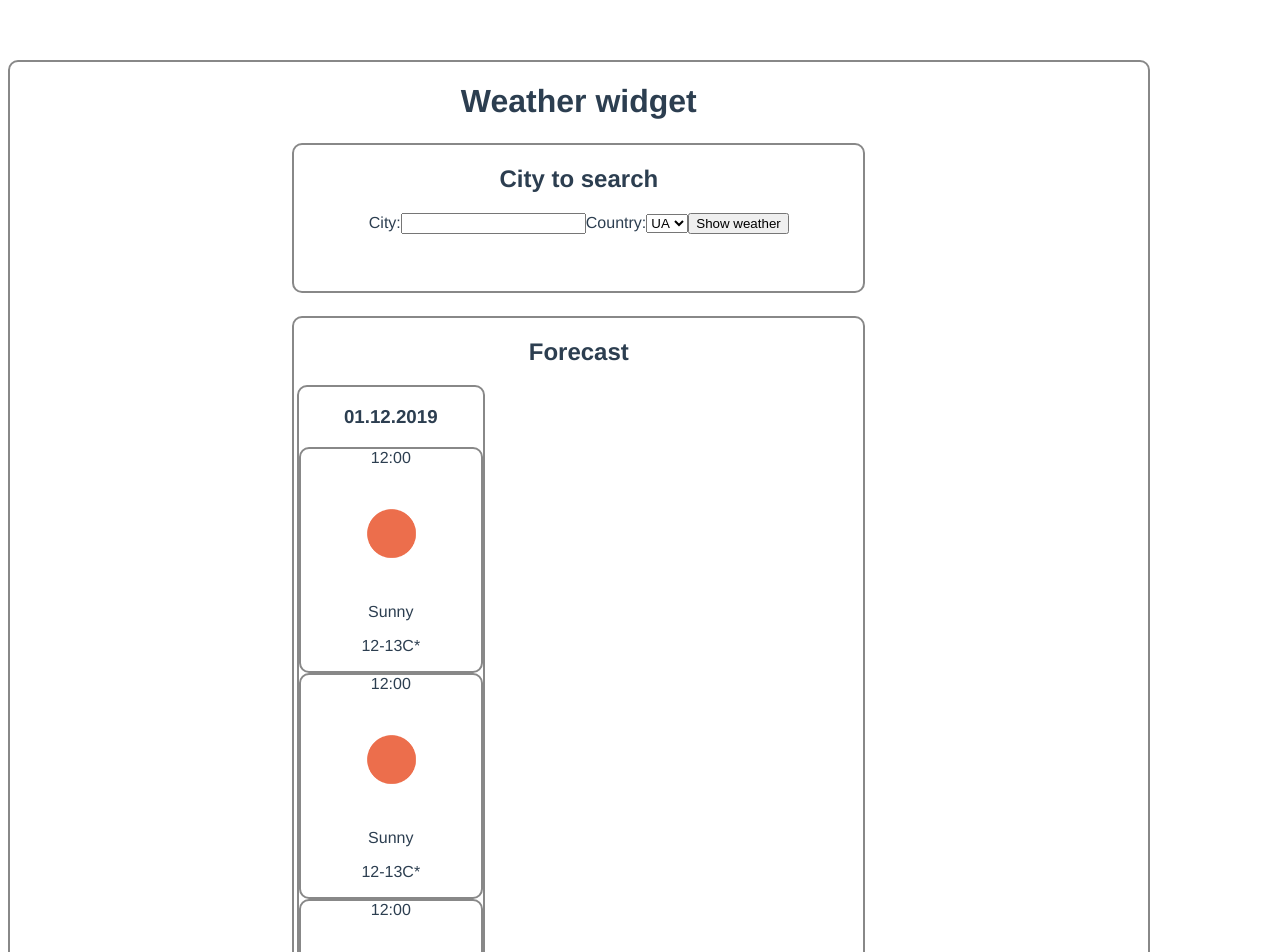
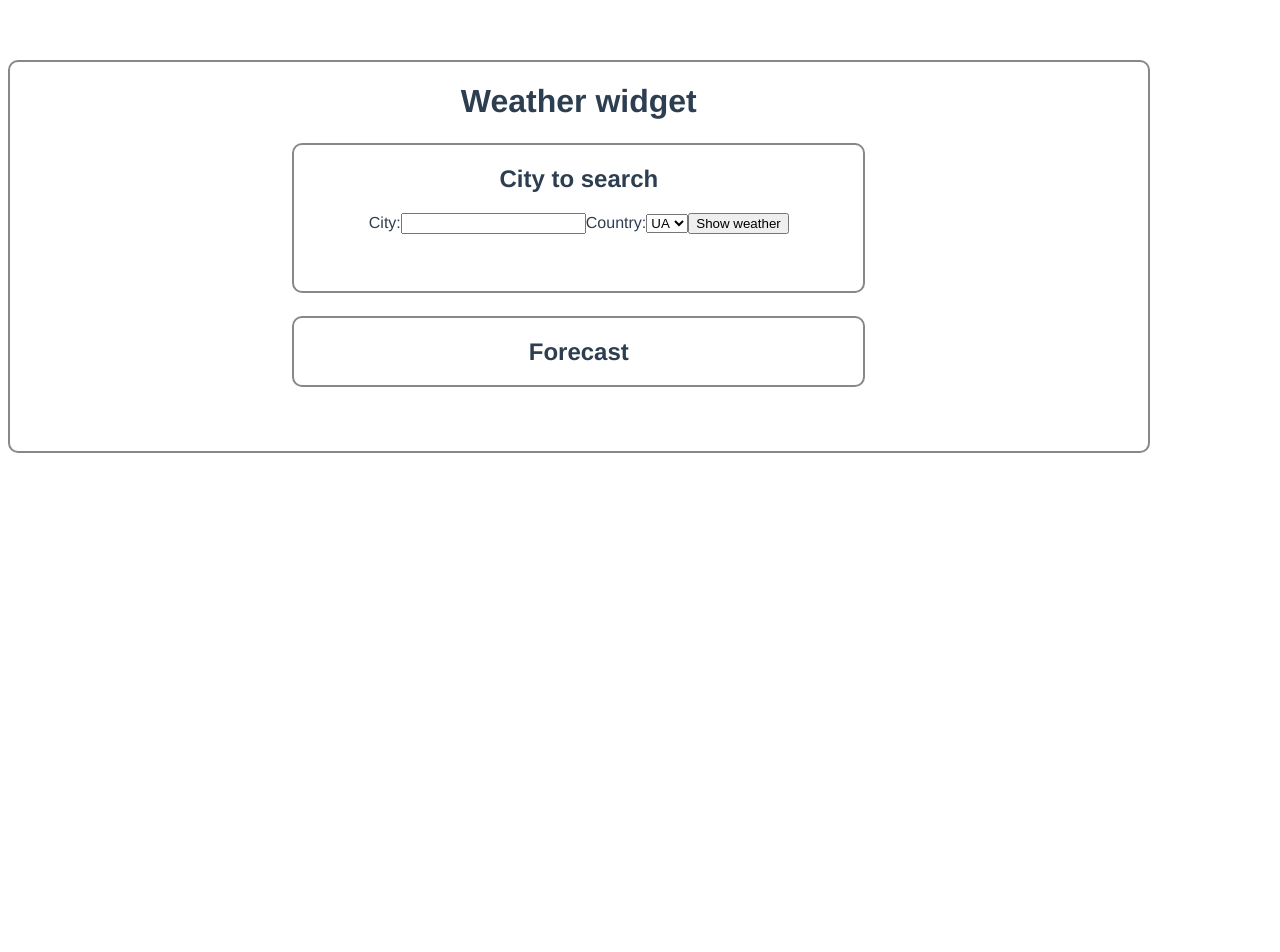
Before and after one commit to AlexKuskov/homework-6-js, a Vue app: page / in a window 1280 px wide. Shown: the top 952 px of the page. After the commit the page ends 800 px from the top, so only its background shows below. Built offline with nearby package versions, Linux system fonts and the light colour scheme.

Commit message:
Add weather data rendering in day cards

```diff
--- a/src/components/CityToSearch.vue
+++ b/src/components/CityToSearch.vue
@@ -1,6 +1,6 @@
 <template>
   <form v-on:submit="getForecastData" id="city-to-search" class="city-to-search block">
-    <h2>City to search {{ $store.state.count }}</h2>
+    <h2>City to search</h2>
 
     <label for="city">City:</label>
     <input type="text" name="city" id="city">
@@ -13,15 +13,15 @@
       <option value="de">DE</option>
     </select>
 
-    <!-- <button type="button" v-on:click="getForecastData">Show weather</button> -->
     <button type="submit">Show weather</button>
-    <!-- <show-weather-button /> -->
   </form>
 </template>
 
 <script>
 import Vue from 'vue';
 import axios from 'axios';
+import { SET_DAY_LIST, SET_CITY_NAME } from '../store/mutation-types';
+import { store } from '../store';
 
 const key = '16930e9bdf3ad11aa05152aeebf51f84';
 const query = `https://api.openweathermap.org/data/2.5/forecast?appId=${key}&q=Cherkasy,ua`;
@@ -39,28 +39,6 @@ const query = `https://api.openweathermap.org/data/2.5/forecast?appId=${key}&q=C
 //       submitEvent.preventDefault();
 //     }
 //   }
-// });
-
-
-
-// Vue.component('show-weather-button', {
-//   data() {
-//     return {
-
-//     };
-//   },
-//   methods: {
-//     getData (clickEvent) {
-//       axios.get('query')
-//         .then(function (response) {
-//           // handle success
-//           console.log(response);
-//         });
-
-//       clickEvent.preventDefault();
-//     }
-//   },
-//   template: `<button type="submit" v-on:click="getData">Show weather</button>`
 // });
 
 export default {
@@ -82,13 +60,12 @@ export default {
       e.preventDefault();
 
       axios.get(query)
-      .then(function (response) {
-        console.log(response);
-      });
+        .then(function (response) {
+          store.commit(SET_DAY_LIST, response.data.list);
+          store.commit(SET_CITY_NAME, response.data.city.name);
+          console.log(response);
 
-      // console.log(e);
-
-
+        });
     }
   }
 };
--- a/src/components/Forecast.vue
+++ b/src/components/Forecast.vue
@@ -1,16 +1,14 @@
 <template>
   <div class="forecast block">
     <h2>Forecast</h2>
+    <h3>{{ $store.state.cityName }}</h3>
 
-    <div class="forecast-list block">
-      <h3>01.12.2019</h3>
-      <forecast-list-item />
-      <forecast-list-item />
-      <forecast-list-item />
-      <forecast-list-item />
+    <div class="forecast-list block" v-for="(day, index) of $store.state.dayList" v-bind:key="index">
+      <h3>{{ getDate(day.dt) }}</h3>
+      <forecast-list-item :dayWeather="day" />
     </div>
 
-    <div class="forecast-list block">
+    <!-- <div class="forecast-list block">
       <h3>01.12.2019</h3>
       <forecast-list-item />
     </div>
@@ -18,7 +16,7 @@
     <div class="forecast-list block">
       <h3>01.12.2019</h3>
       <forecast-list-item />
-    </div>
+    </div> -->
   </div>
 </template>
 
@@ -29,6 +27,12 @@ import ForecastListItem from './ForecastListItem.vue';
 
 const key = '16930e9bdf3ad11aa05152aeebf51f84';
 const query = `https://api.openweathermap.org/data/2.5/forecast?appId=${key}&q=Cherkasy,ua`;
+
+// list[0].dt - date
+// list[0].weather[0].icon
+// list[0].weather[0].main
+// list[0].main.temp
+// data.city.name
 
 // Vue.component('axio', {
 //   props: ['title'],
@@ -53,6 +57,13 @@ export default {
   },
   components: {
     'forecast-list-item': ForecastListItem
+  },
+  methods: {
+    getDate (date) {
+      const currentDate = new Date(date * 1000);
+
+      return currentDate.toLocaleDateString('ru-RU');
+    }
   }
 };
 </script>
--- a/src/components/ForecastListItem.vue
+++ b/src/components/ForecastListItem.vue
@@ -1,50 +1,48 @@
 <template>
   <div class="forecast-list-item block">
-    <div class="time">12:00</div>
+    <div class="time">{{ getTime(dayWeather.dt) }}</div>
     <figure>
-      <img src="../assets/images/01d@2x.png" alt="Sun">
+      <img :src="getImgUrl(dayWeather.weather[0].icon)" alt="Sun">
       <figcaption>
-         <p>Sunny</p>
+         <p>{{ dayWeather.weather[0].main }}</p>
       </figcaption>
     </figure>
-    <p>12-13C*</p>
+    <p>{{ convertKelvinToCelsius(dayWeather.main.temp) }}	&#186;C</p>
   </div>
 </template>
 
 <script>
 import Vue from 'vue';
-import axios from 'axios';
-
-const key = '16930e9bdf3ad11aa05152aeebf51f84';
-const query = `https://api.openweathermap.org/data/2.5/forecast?appId=${key}&q=Cherkasy,ua`;
-
-// Vue.component('axio', {
-//   props: ['title'],
-//   template: '<h3>{{ title }}</h3>',
-//   data () {
-//     return {
-//       getData () {
-//         axios.get('/user?ID=12345')
-//           .then(function (response) {
-//             // handle success
-//             console.log(response);
-//           });
-//       }
-//     };
-//   }
-// });
 
 export default {
   name: 'Forecast',
   props: {
-    msg: String
+    dayWeather: Object
+  },
+  methods: {
+    getTime (date) {
+      const currentDate = new Date(date * 1000);
+      const options = { hour: '2-digit', minute: '2-digit' };
+
+      return currentDate.toLocaleTimeString('ru-RU', options);
+    },
+    getImgUrl(weatherIcon) {
+      var images = require.context('../assets/images/', false, /\.png$/);
+
+      return images('./' + weatherIcon + "@2x.png");
+    },
+    convertKelvinToCelsius(kelvinTemperature) {
+      const celsiusTemperature = kelvinTemperature - 273.15;
+
+      return Math.round(celsiusTemperature);
+    }
   }
 };
 </script>
 
 <!-- Add "scoped" attribute to limit CSS to this component only -->
 <style scoped lang="scss">
-.forecast-list-item {
-  // display: inline-block;
-}
+// .forecast-list-item {
+//   // display: inline-block;
+// }
 </style>
--- a/src/store/index.js
+++ b/src/store/index.js
@@ -1,15 +1,20 @@
 import Vue from 'vue';
 import Vuex from 'vuex';
+import { SET_DAY_LIST, SET_CITY_NAME } from './mutation-types';
 
 Vue.use(Vuex);
 
 export const store = new Vuex.Store({
   state: {
-    forecastData: []
+    dayList: [],
+    cityName: ''
   },
   mutations: {
-    changeForecastData(state, weatherResponse) {
-      state.weatherResponse = weatherResponse;
+    [SET_DAY_LIST] (state, dayList) {
+      state.dayList = dayList;
+    },
+    [SET_CITY_NAME] (state, cityName) {
+      state.cityName = cityName;
     }
   }
 });
--- /dev/null
+++ b/src/store/mutation-types.js
@@ -0,0 +1,4 @@
+const SET_DAY_LIST = 'SET_DAY_LIST';
+const SET_CITY_NAME = 'SET_CITY_NAME';
+
+export { SET_DAY_LIST, SET_CITY_NAME };
```
